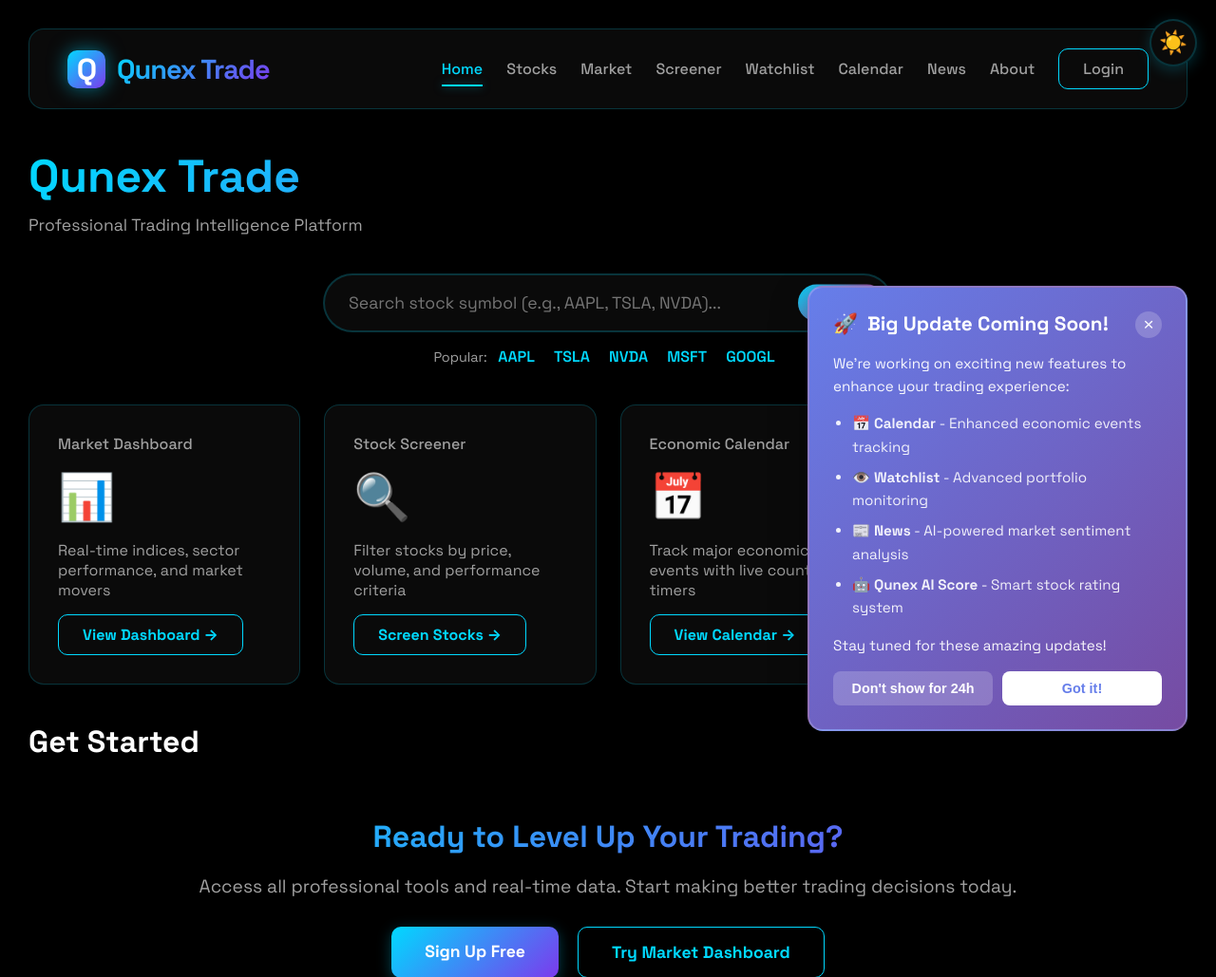
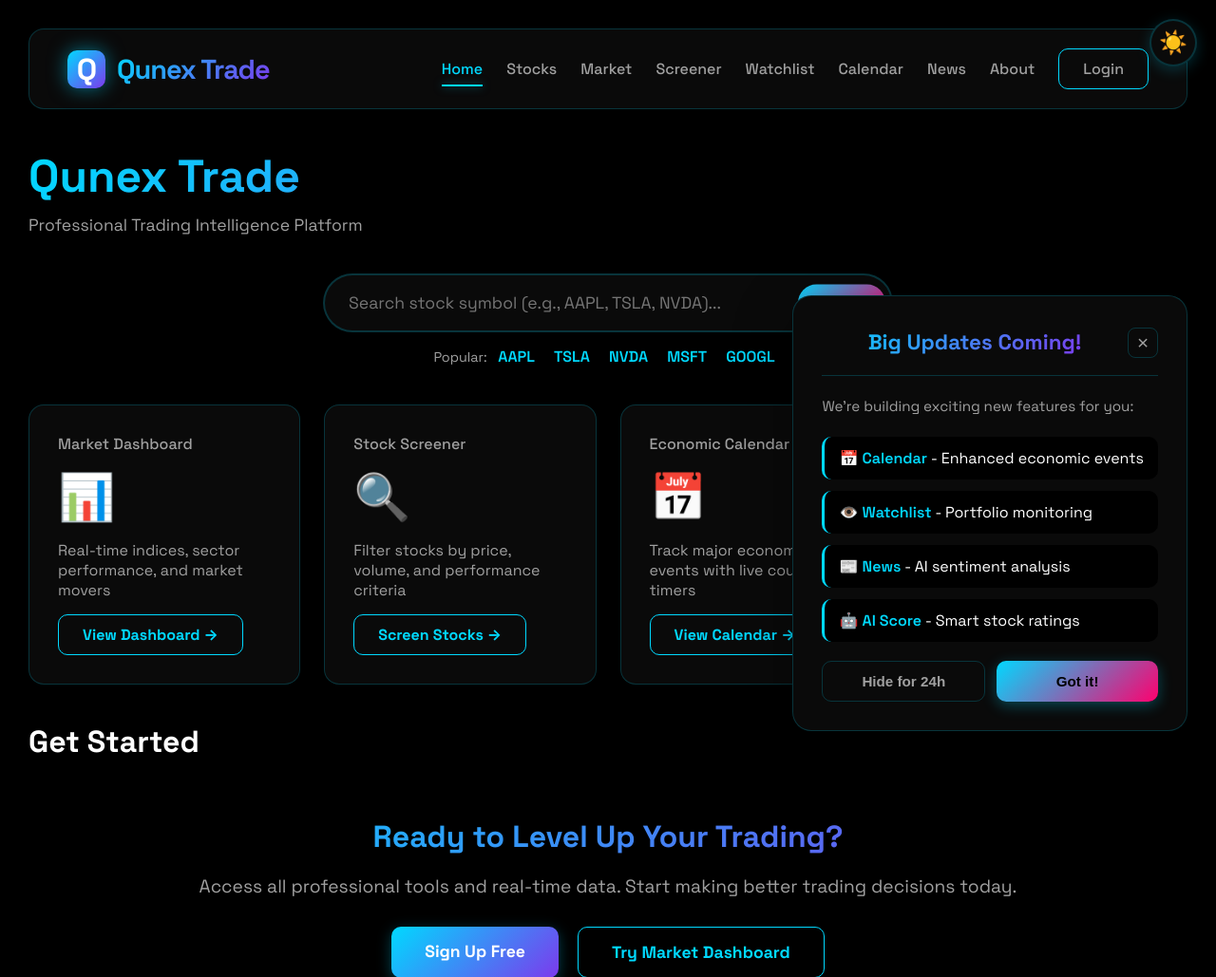
Before and after one commit to chungkwangeui-del/qunex-trade, a Flask app: page / in a window 1280 px wide. Shown: the top 1029 px of the page at 95% size. Run offline with Flask 3, Linux system fonts and the light colour scheme; data that the repository does not hold is empty; some libraries are stand-ins or nearby versions.

Commit message:
Redesign update popup with modern dark theme
- Replace gradient purple background with dark card style
- Add gradient text for title matching site theme
- Convert list to card-based design with left border accent
- Add hover effects on list items with slide animation
- Update close button with border and hover state
- Change primary button to gradient with glow effect
- Improve button spacing and typography
- Add bouncy slide-in animation from bottom
- Simplify text and make it more concise
- Match overall site design language

🤖 Generated with [Claude Code](https://claude.com/claude-code)

Co-Authored-By: Claude <noreply@anthropic.com>

```diff
--- a/web/templates/index.html
+++ b/web/templates/index.html
@@ -297,23 +297,24 @@
             position: fixed;
             bottom: 30px;
             right: 30px;
-            background: linear-gradient(135deg, #667eea 0%, #764ba2 100%);
-            border-radius: 16px;
-            padding: 25px;
-            max-width: 400px;
-            box-shadow: 0 10px 40px rgba(0, 0, 0, 0.3);
+            background: var(--bg-card);
+            border: 1px solid var(--border);
+            border-radius: 20px;
+            padding: 30px;
+            max-width: 420px;
+            box-shadow: 0 20px 60px rgba(0, 0, 0, 0.4);
             z-index: 1000;
-            animation: slideIn 0.5s ease-out;
-            border: 2px solid rgba(255, 255, 255, 0.2);
+            animation: slideIn 0.5s cubic-bezier(0.68, -0.55, 0.265, 1.55);
+            backdrop-filter: blur(10px);
         }
 
         @keyframes slideIn {
             from {
-                transform: translateX(450px);
+                transform: translateY(100px) scale(0.8);
                 opacity: 0;
             }
             to {
-                transform: translateX(0);
+                transform: translateY(0) scale(1);
                 opacity: 1;
             }
         }
@@ -325,28 +326,38 @@
         .popup-header {
             display: flex;
             justify-content: space-between;
-            align-items: flex-start;
-            margin-bottom: 15px;
+            align-items: center;
+            margin-bottom: 20px;
+            padding-bottom: 15px;
+            border-bottom: 1px solid var(--border);
         }
 
         .popup-title {
-            font-size: 1.3em;
+            font-size: 1.4em;
             font-weight: 700;
-            color: white;
+            background: linear-gradient(135deg, var(--primary) 0%, var(--secondary) 100%);
+            -webkit-background-clip: text;
+            -webkit-text-fill-color: transparent;
+            background-clip: text;
             display: flex;
             align-items: center;
-            gap: 10px;
+            gap: 12px;
+        }
+
+        .popup-emoji {
+            font-size: 1.3em;
+            filter: drop-shadow(0 0 10px rgba(0, 217, 255, 0.5));
         }
 
         .popup-close {
-            background: rgba(255, 255, 255, 0.2);
-            border: none;
-            color: white;
-            width: 28px;
-            height: 28px;
-            border-radius: 50%;
+            background: transparent;
+            border: 1px solid var(--border);
+            color: var(--text-secondary);
+            width: 32px;
+            height: 32px;
+            border-radius: 8px;
             cursor: pointer;
-            font-size: 1.2em;
+            font-size: 1.3em;
             display: flex;
             align-items: center;
             justify-content: center;
@@ -354,61 +365,84 @@
         }
 
         .popup-close:hover {
-            background: rgba(255, 255, 255, 0.3);
+            background: var(--primary);
+            color: var(--bg-dark);
+            border-color: var(--primary);
             transform: rotate(90deg);
         }
 
         .popup-content {
-            color: rgba(255, 255, 255, 0.95);
+            color: var(--text-secondary);
             font-size: 0.95em;
             line-height: 1.6;
-            margin-bottom: 15px;
+            margin-bottom: 20px;
         }
 
         .popup-list {
-            margin: 15px 0;
-            padding-left: 20px;
+            margin: 20px 0;
+            padding: 0;
+            list-style: none;
         }
 
         .popup-list li {
-            margin: 8px 0;
-            color: rgba(255, 255, 255, 0.9);
+            margin: 12px 0;
+            padding: 12px 15px;
+            background: var(--bg-dark);
+            border-radius: 10px;
+            border-left: 3px solid var(--primary);
+            color: var(--text-primary);
+            transition: all 0.3s;
+        }
+
+        .popup-list li:hover {
+            border-left-width: 5px;
+            transform: translateX(5px);
+            background: rgba(0, 217, 255, 0.1);
+        }
+
+        .popup-list li strong {
+            color: var(--primary);
+            font-weight: 600;
         }
 
         .popup-buttons {
             display: flex;
-            gap: 10px;
-            margin-top: 15px;
+            gap: 12px;
+            margin-top: 20px;
         }
 
         .popup-btn {
             flex: 1;
-            padding: 10px 15px;
+            padding: 12px 20px;
             border: none;
-            border-radius: 8px;
+            border-radius: 10px;
             font-weight: 600;
             cursor: pointer;
             transition: all 0.3s;
-            font-size: 0.9em;
+            font-size: 0.95em;
         }
 
         .popup-btn-primary {
-            background: white;
-            color: #667eea;
+            background: linear-gradient(135deg, var(--primary) 0%, var(--accent) 100%);
+            color: var(--bg-dark);
+            box-shadow: 0 4px 15px rgba(0, 217, 255, 0.3);
         }
 
         .popup-btn-primary:hover {
             transform: translateY(-2px);
-            box-shadow: 0 5px 15px rgba(255, 255, 255, 0.3);
+            box-shadow: 0 6px 20px rgba(0, 217, 255, 0.4);
         }
 
         .popup-btn-secondary {
-            background: rgba(255, 255, 255, 0.2);
-            color: white;
+            background: transparent;
+            border: 1px solid var(--border);
+            color: var(--text-secondary);
         }
 
         .popup-btn-secondary:hover {
-            background: rgba(255, 255, 255, 0.3);
+            background: var(--bg-dark);
+            border-color: var(--primary);
+            color: var(--primary);
         }
 
         @media (max-width: 768px) {
@@ -430,23 +464,22 @@
     <div id="update-popup" class="update-popup hidden">
         <div class="popup-header">
             <div class="popup-title">
-                <span>🚀</span>
-                <span>Big Update Coming Soon!</span>
+                <span class="popup-emoji">🚀</span>
+                <span>Big Updates Coming!</span>
             </div>
             <button class="popup-close" onclick="closePopup()">&times;</button>
         </div>
         <div class="popup-content">
-            We're working on exciting new features to enhance your trading experience:
-            <ul class="popup-list">
-                <li>📅 <strong>Calendar</strong> - Enhanced economic events tracking</li>
-                <li>👁️ <strong>Watchlist</strong> - Advanced portfolio monitoring</li>
-                <li>📰 <strong>News</strong> - AI-powered market sentiment analysis</li>
-                <li>🤖 <strong>Qunex AI Score</strong> - Smart stock rating system</li>
-            </ul>
-            Stay tuned for these amazing updates!
+            We're building exciting new features for you:
         </div>
+        <ul class="popup-list">
+            <li>📅 <strong>Calendar</strong> - Enhanced economic events</li>
+            <li>👁️ <strong>Watchlist</strong> - Portfolio monitoring</li>
+            <li>📰 <strong>News</strong> - AI sentiment analysis</li>
+            <li>🤖 <strong>AI Score</strong> - Smart stock ratings</li>
+        </ul>
         <div class="popup-buttons">
-            <button class="popup-btn popup-btn-secondary" onclick="hideForDay()">Don't show for 24h</button>
+            <button class="popup-btn popup-btn-secondary" onclick="hideForDay()">Hide for 24h</button>
             <button class="popup-btn popup-btn-primary" onclick="closePopup()">Got it!</button>
         </div>
     </div>
```
